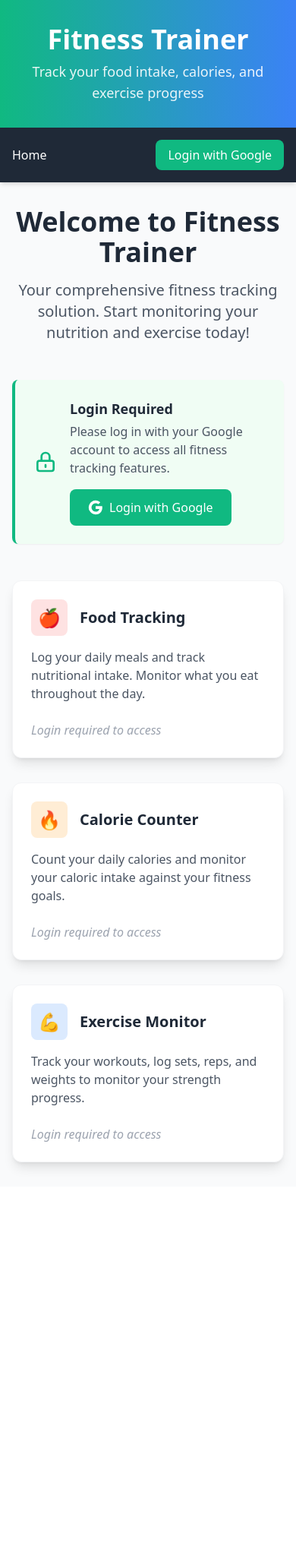
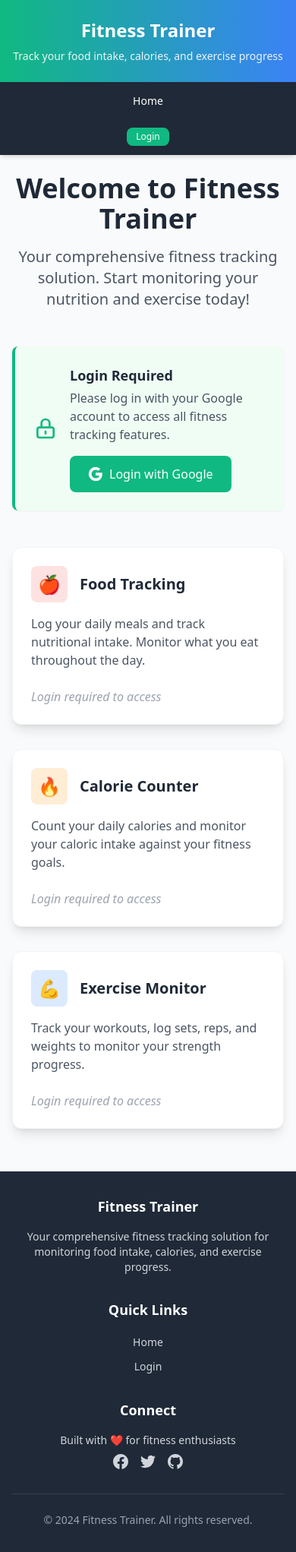
Before and after one commit to afeezaziz/fitness-trainer, a Flask app: page / in a window 390 px wide. Shown: the whole page at 76% size. Before the commit the page ends 1542 px from the top, so only its background shows below. Run offline with Flask 3, Linux system fonts and the light colour scheme; some libraries are stand-ins or nearby versions.

Commit message:
Add mobile-friendly design with responsive header and footer
- Implement responsive design with mobile-first approach
- Add proper footer with about section, quick links, and social media
- Improve navigation with sticky header and mobile-friendly layout
- Add touch-friendly elements and proper spacing for mobile devices
- Use flexbox and grid layouts for better responsiveness

🤖 Generated with [Claude Code](https://claude.ai/code)

Co-Authored-By: Claude <noreply@anthropic.com>

```diff
--- a/templates/base.html
+++ b/templates/base.html
@@ -18,40 +18,50 @@
         }
     </script>
 </head>
-<body class="bg-gray-50">
-    <header class="bg-gradient-to-r from-primary to-secondary text-white py-8 shadow-lg">
-        <div class="container mx-auto px-4 text-center">
-            <h1 class="text-4xl font-bold mb-2">Fitness Trainer</h1>
-            <p class="text-lg opacity-90">Track your food intake, calories, and exercise progress</p>
+<body class="bg-gray-50 min-h-screen flex flex-col">
+    <!-- Mobile-friendly Header -->
+    <header class="bg-gradient-to-r from-primary to-secondary text-white shadow-lg">
+        <div class="container mx-auto px-4 py-6">
+            <div class="text-center">
+                <h1 class="text-2xl md:text-4xl font-bold mb-2">Fitness Trainer</h1>
+                <p class="text-sm md:text-lg opacity-90">Track your food intake, calories, and exercise progress</p>
+            </div>
         </div>
     </header>
 
-    <nav class="bg-gray-800 shadow-md">
+    <!-- Mobile-friendly Navigation -->
+    <nav class="bg-gray-800 shadow-md sticky top-0 z-50">
         <div class="container mx-auto px-4">
-            <div class="flex justify-between items-center">
-                <ul class="flex space-x-6 py-4">
-                    <li><a href="/" class="text-white hover:text-primary transition-colors duration-200 font-medium">Home</a></li>
+            <div class="flex flex-col md:flex-row justify-between items-center">
+                <!-- Navigation Links -->
+                <div class="flex-1">
+                    <ul class="flex flex-wrap justify-center md:justify-start space-x-1 md:space-x-6 py-3">
+                        <li><a href="/" class="text-white hover:text-primary transition-colors duration-200 font-medium px-2 py-1 text-sm md:text-base">Home</a></li>
+                        {% if session.get('user') %}
+                        <li><a href="/food" class="text-white hover:text-primary transition-colors duration-200 font-medium px-2 py-1 text-sm md:text-base">Food</a></li>
+                        <li><a href="/calories" class="text-white hover:text-primary transition-colors duration-200 font-medium px-2 py-1 text-sm md:text-base">Calories</a></li>
+                        <li><a href="/exercise" class="text-white hover:text-primary transition-colors duration-200 font-medium px-2 py-1 text-sm md:text-base">Exercise</a></li>
+                        {% endif %}
+                    </ul>
+                </div>
+
+                <!-- User Actions -->
+                <div class="flex items-center space-x-2 md:space-x-4 py-3">
                     {% if session.get('user') %}
-                    <li><a href="/food" class="text-white hover:text-primary transition-colors duration-200 font-medium">Food Tracking</a></li>
-                    <li><a href="/calories" class="text-white hover:text-primary transition-colors duration-200 font-medium">Calorie Counter</a></li>
-                    <li><a href="/exercise" class="text-white hover:text-primary transition-colors duration-200 font-medium">Exercise Monitor</a></li>
-                    {% endif %}
-                </ul>
-                <div class="flex items-center space-x-4 py-4">
-                    {% if session.get('user') %}
-                    <span class="text-gray-300 text-sm">
-                        Welcome, {{ session.get('name', session.get('email', 'User')) }}
+                    <span class="text-gray-300 text-xs md:text-sm hidden md:inline">
+                        Welcome, {{ session.get('name', session.get('email', 'User'))[:15] }}{% if session.get('name', session.get('email', 'User'))|length > 15 %}...{% endif %}
                     </span>
-                    <a href="/logout" class="bg-red-500 hover:bg-red-600 text-white px-4 py-2 rounded-lg transition-colors duration-200 font-medium">Logout</a>
+                    <a href="/logout" class="bg-red-500 hover:bg-red-600 text-white px-3 py-1 md:px-4 md:py-2 rounded-lg transition-colors duration-200 font-medium text-xs md:text-base">Logout</a>
                     {% else %}
-                    <a href="/login" class="bg-primary hover:bg-green-600 text-white px-4 py-2 rounded-lg transition-colors duration-200 font-medium">Login with Google</a>
+                    <a href="/login" class="bg-primary hover:bg-green-600 text-white px-3 py-1 md:px-4 md:py-2 rounded-lg transition-colors duration-200 font-medium text-xs md:text-base">Login</a>
                     {% endif %}
                 </div>
             </div>
         </div>
     </nav>
 
-    <div class="container mx-auto px-4 py-8">
+    <!-- Main Content -->
+    <main class="flex-1 container mx-auto px-4 py-6 md:py-8">
         {% with messages = get_flashed_messages(with_categories=true) %}
             {% if messages %}
                 {% for category, message in messages %}
@@ -65,6 +75,63 @@
             {% endif %}
         {% endwith %}
         {% block content %}{% endblock %}
-    </div>
+    </main>
+
+    <!-- Footer -->
+    <footer class="bg-gray-800 text-white py-8 mt-8">
+        <div class="container mx-auto px-4">
+            <div class="grid grid-cols-1 md:grid-cols-3 gap-8">
+                <!-- About Section -->
+                <div class="text-center md:text-left">
+                    <h3 class="text-lg font-semibold mb-4">Fitness Trainer</h3>
+                    <p class="text-gray-300 text-sm">Your comprehensive fitness tracking solution for monitoring food intake, calories, and exercise progress.</p>
+                </div>
+
+                <!-- Quick Links -->
+                <div class="text-center">
+                    <h3 class="text-lg font-semibold mb-4">Quick Links</h3>
+                    <ul class="space-y-2">
+                        <li><a href="/" class="text-gray-300 hover:text-primary transition-colors duration-200 text-sm">Home</a></li>
+                        {% if session.get('user') %}
+                        <li><a href="/food" class="text-gray-300 hover:text-primary transition-colors duration-200 text-sm">Food Tracking</a></li>
+                        <li><a href="/calories" class="text-gray-300 hover:text-primary transition-colors duration-200 text-sm">Calorie Counter</a></li>
+                        <li><a href="/exercise" class="text-gray-300 hover:text-primary transition-colors duration-200 text-sm">Exercise Monitor</a></li>
+                        {% endif %}
+                        {% if not session.get('user') %}
+                        <li><a href="/login" class="text-gray-300 hover:text-primary transition-colors duration-200 text-sm">Login</a></li>
+                        {% endif %}
+                    </ul>
+                </div>
+
+                <!-- Contact Info -->
+                <div class="text-center md:text-right">
+                    <h3 class="text-lg font-semibold mb-4">Connect</h3>
+                    <p class="text-gray-300 text-sm mb-2">Built with ❤️ for fitness enthusiasts</p>
+                    <div class="flex justify-center md:justify-end space-x-4">
+                        <a href="#" class="text-gray-300 hover:text-primary transition-colors duration-200">
+                            <svg class="w-5 h-5" fill="currentColor" viewBox="0 0 24 24">
+                                <path d="M24 12.073c0-6.627-5.373-12-12-12s-12 5.373-12 12c0 5.99 4.388 10.954 10.125 11.854v-8.385H7.078v-3.47h3.047V9.43c0-3.007 1.792-4.669 4.533-4.669 1.312 0 2.686.235 2.686.235v2.953H15.83c-1.491 0-1.956.925-1.956 1.874v2.25h3.328l-.532 3.47h-2.796v8.385C19.612 23.027 24 18.062 24 12.073z"/>
+                            </svg>
+                        </a>
+                        <a href="#" class="text-gray-300 hover:text-primary transition-colors duration-200">
+                            <svg class="w-5 h-5" fill="currentColor" viewBox="0 0 24 24">
+                                <path d="M23.953 4.57a10 10 0 01-2.825.775 4.958 4.958 0 002.163-2.723c-.951.555-2.005.959-3.127 1.184a4.92 4.92 0 00-8.384 4.482C7.69 8.095 4.067 6.13 1.64 3.162a4.822 4.822 0 00-.666 2.475c0 1.71.87 3.213 2.188 4.096a4.904 4.904 0 01-2.228-.616v.06a4.923 4.923 0 003.946 4.827 4.996 4.996 0 01-2.212.085 4.936 4.936 0 004.604 3.417 9.867 9.867 0 01-6.102 2.105c-.39 0-.779-.023-1.17-.067a13.995 13.995 0 007.557 2.209c9.053 0 13.998-7.496 13.998-13.985 0-.21 0-.42-.015-.63A9.935 9.935 0 0024 4.59z"/>
+                            </svg>
+                        </a>
+                        <a href="#" class="text-gray-300 hover:text-primary transition-colors duration-200">
+                            <svg class="w-5 h-5" fill="currentColor" viewBox="0 0 24 24">
+                                <path d="M12 0C5.374 0 0 5.373 0 12c0 5.302 3.438 9.8 8.207 11.387.599.111.793-.261.793-.577v-2.234c-3.338.726-4.033-1.416-4.033-1.416-.546-1.387-1.333-1.756-1.333-1.756-1.089-.745.083-.729.083-.729 1.205.084 1.839 1.237 1.839 1.237 1.07 1.834 2.807 1.304 3.492.997.107-.775.418-1.305.762-1.604-2.665-.305-5.467-1.334-5.467-5.931 0-1.311.469-2.381 1.236-3.221-.124-.303-.535-1.524.117-3.176 0 0 1.008-.322 3.301 1.23A11.509 11.509 0 0112 5.803c1.02.005 2.047.138 3.006.404 2.291-1.552 3.297-1.23 3.297-1.23.653 1.653.242 2.874.118 3.176.77.84 1.235 1.911 1.235 3.221 0 4.609-2.807 5.624-5.479 5.921.43.372.823 1.102.823 2.222v3.293c0 .319.192.694.801.576C20.566 21.797 24 17.3 24 12c0-6.627-5.373-12-12-12z"/>
+                            </svg>
+                        </a>
+                    </div>
+                </div>
+            </div>
+
+            <!-- Bottom Bar -->
+            <div class="border-t border-gray-700 mt-8 pt-6 text-center">
+                <p class="text-gray-400 text-sm">&copy; 2024 Fitness Trainer. All rights reserved.</p>
+            </div>
+        </div>
+    </footer>
 </body>
 </html>
```
